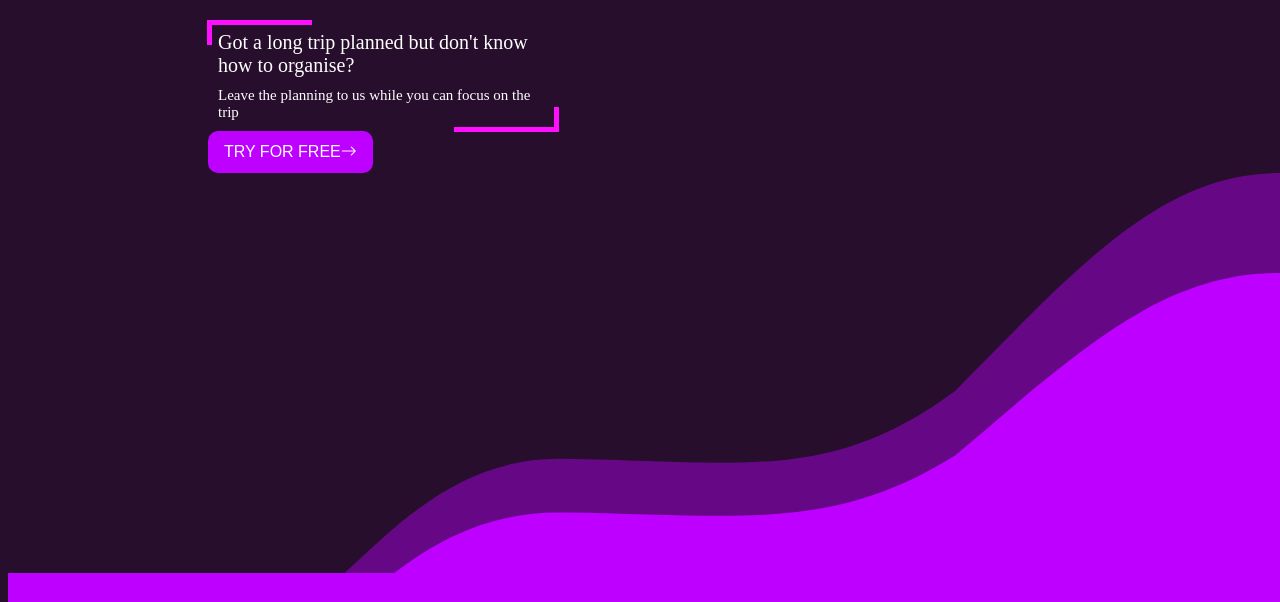
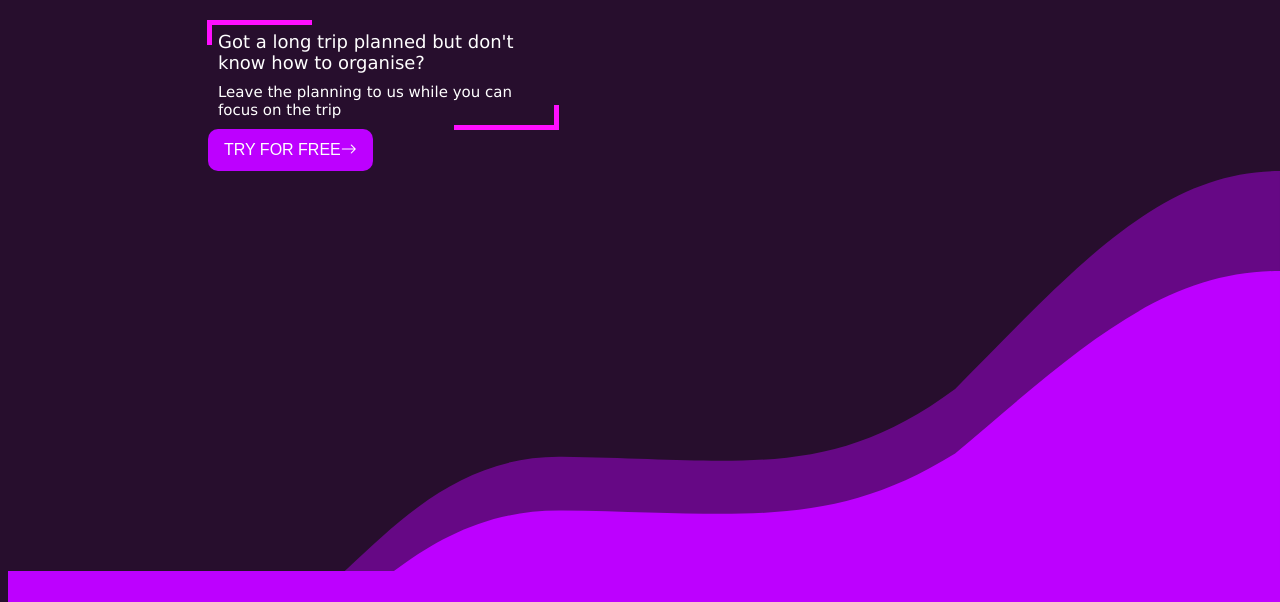
Before and after one commit to poojab28/Webdev-Task, a plain HTML site: page index.html in a window 1280 px wide. Shown: the part 198-800 px from the top of the page. Drawn offline with nearby package versions, Linux system fonts and the light colour scheme.

Commit message:
Update index.html

```diff
--- a/index.html
+++ b/index.html
@@ -25,9 +25,9 @@
     <div class = "content">
     <div><img src="Logo.png" ></div>
     <div class="container1">
-      <div class="content1"style="font-size:20px;">
+      <div class="content1"style="font-size:18px; font-family:Verdana,Helvetica,Sans-serif;">
         Got a long trip planned but don't know how to organise?
-        <div style="margin-top: 10px; font-size:15px">Leave the planning to us while you can focus on the trip</div>
+        <div style="margin-top: 10px; font-size:15px;font-family:Verdana,Helvetica,Sans-serif;">Leave the planning to us while you can focus on the trip</div>
       </div>
   </div>
 
```
